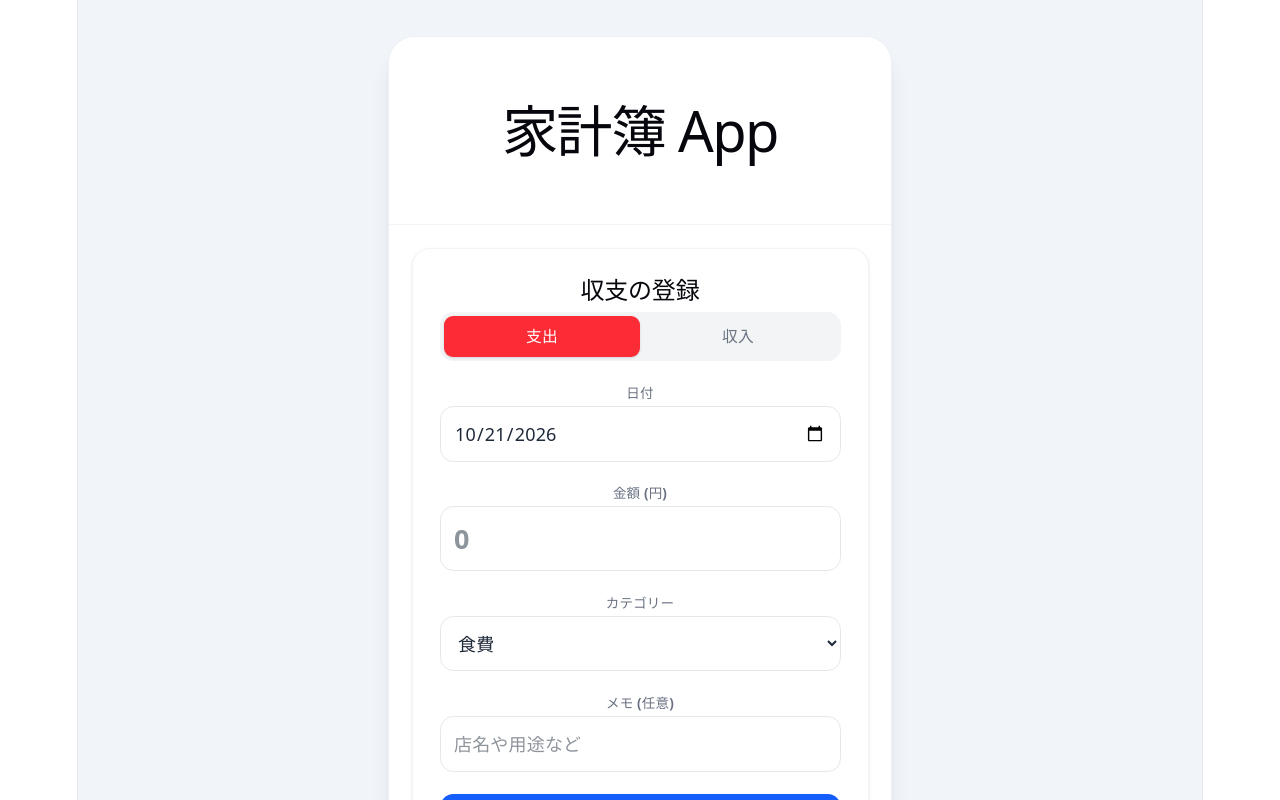
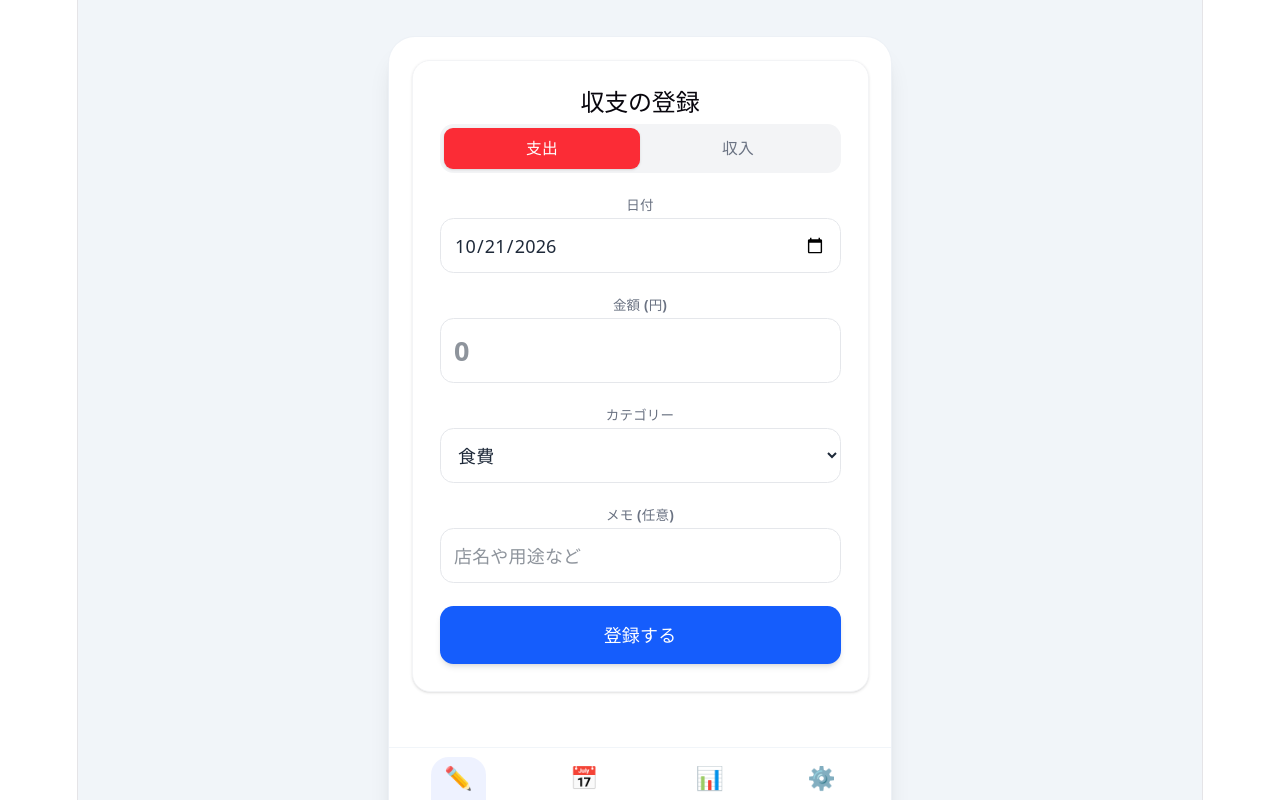
Before and after one commit to hamadaryo/kakeibo-app, a React (Vite) app in the folder frontend/: page / in a window 1280 px wide. Shown: the top 800 px of the page. Built offline with nearby package versions, Linux system fonts and the light colour scheme.

Commit message:
dele title

```diff
--- a/frontend/src/App.tsx
+++ b/frontend/src/App.tsx
@@ -14,11 +14,6 @@ export default function App() {
     <div className="min-h-screen bg-slate-100 flex justify-center items-start sm:py-8">
       {/* スマホサイズのメインコンテナ */}
       <div className="w-full sm:max-w-md bg-white min-h-screen sm:min-h-[840px] sm:rounded-3xl shadow-xl flex flex-col justify-between overflow-hidden border border-slate-200/60">
-        {/* アプリヘッダー */}
-        <header className="bg-white/80 backdrop-blur-md px-6 py-4 border-b border-slate-100 sticky top-0 z-10 text-center">
-          <h1 className="text-lg font-bold text-slate-800 tracking-wide">家計簿 App</h1>
-        </header>
-
         {/* メインコンテンツエリア */}
         <main className="p-5 flex-1 overflow-y-auto">
           {activeTab === 'add' && <Add />}
--- a/frontend/src/components/Analytics.tsx
+++ b/frontend/src/components/Analytics.tsx
@@ -1,4 +1,3 @@
-import { useState } from 'react';
 
 export default function Analytics() {
   return (
```
